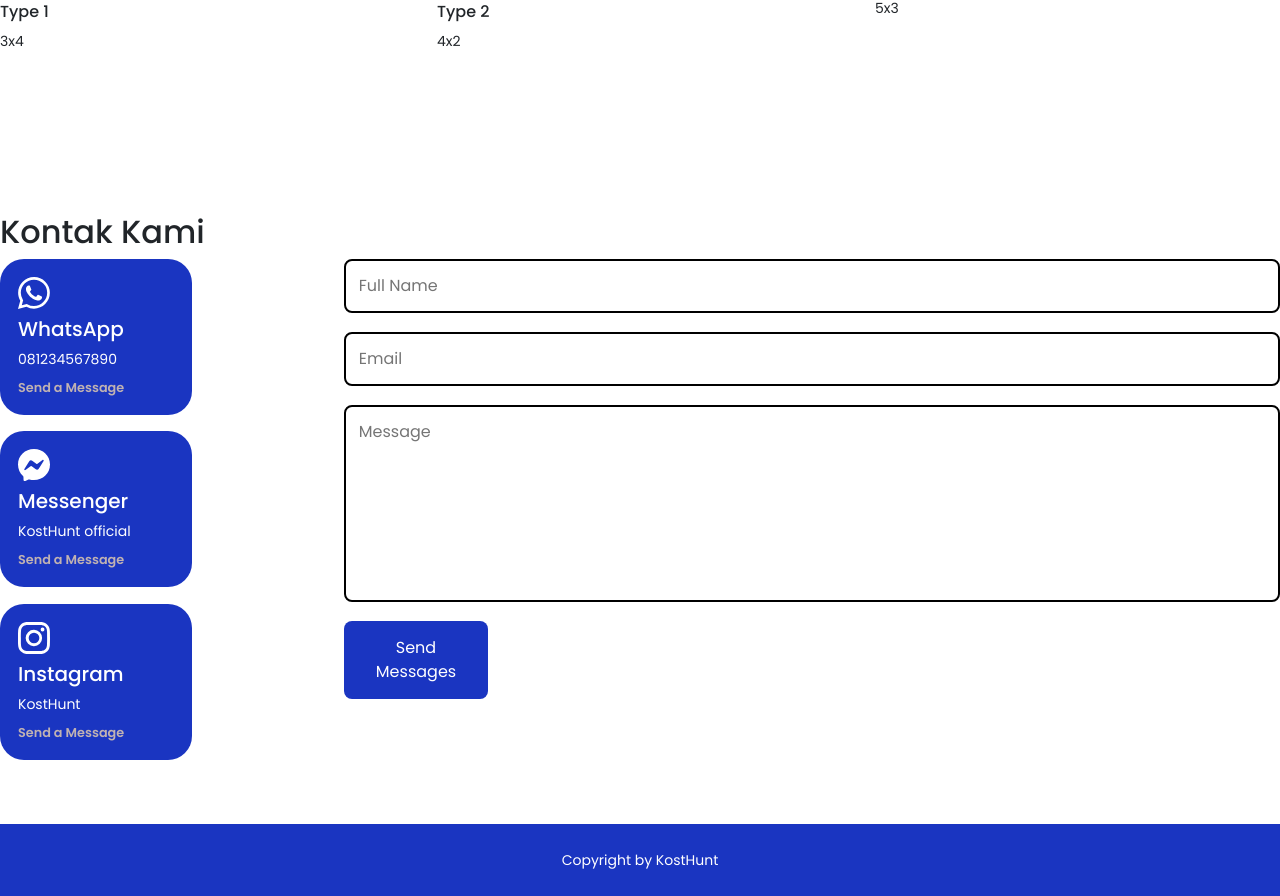
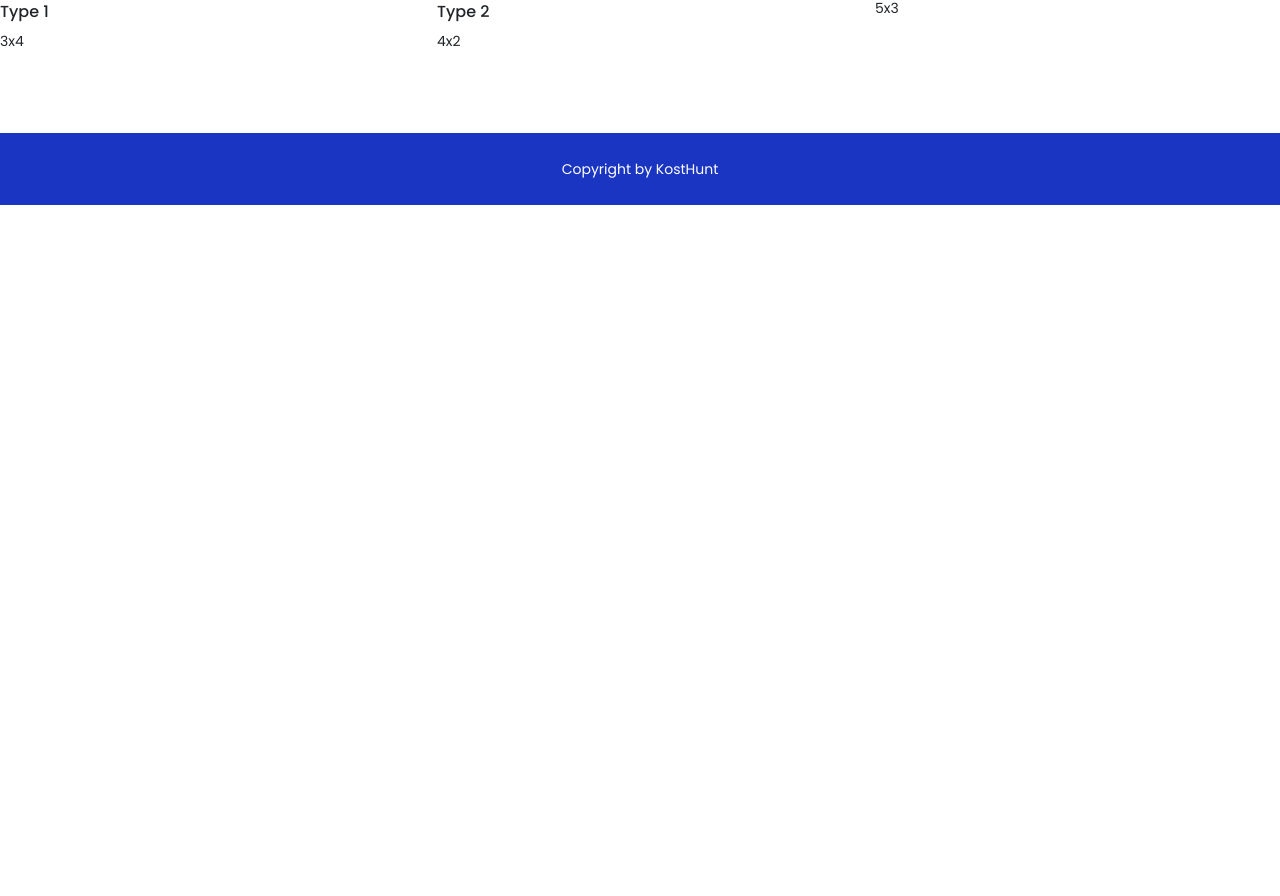
Before and after one commit to AhmadSyafarudin/GPP, a React (Create React App) app: page / in a window 1280 px wide. Shown: the part 1136-2032 px from the top of the page. After the commit the page ends 1341 px from the top, so only its background shows below. Built offline with nearby package versions, Linux system fonts and the light colour scheme; no server answers.

Commit message:
Add files via upload

```diff
--- a/src/Pages/Home/Home.jsx
+++ b/src/Pages/Home/Home.jsx
@@ -3,17 +3,17 @@ import "./Home.css";
 import Beranda from "./components/beranda/Beranda";
 import Footer from "./components/footer/Footer";
 import Kosan from './components/list/Kosan';
-import Contact from "./components/contact/Contact";
 
-function Home() {
+
+
+const Home = () => {
   return (
     <>
       <Beranda />
-      <Kosan />
-      <Contact />
+      <Kosan/>
       <Footer />
     </>
   );
-}
+};
 
 export default Home;
```
